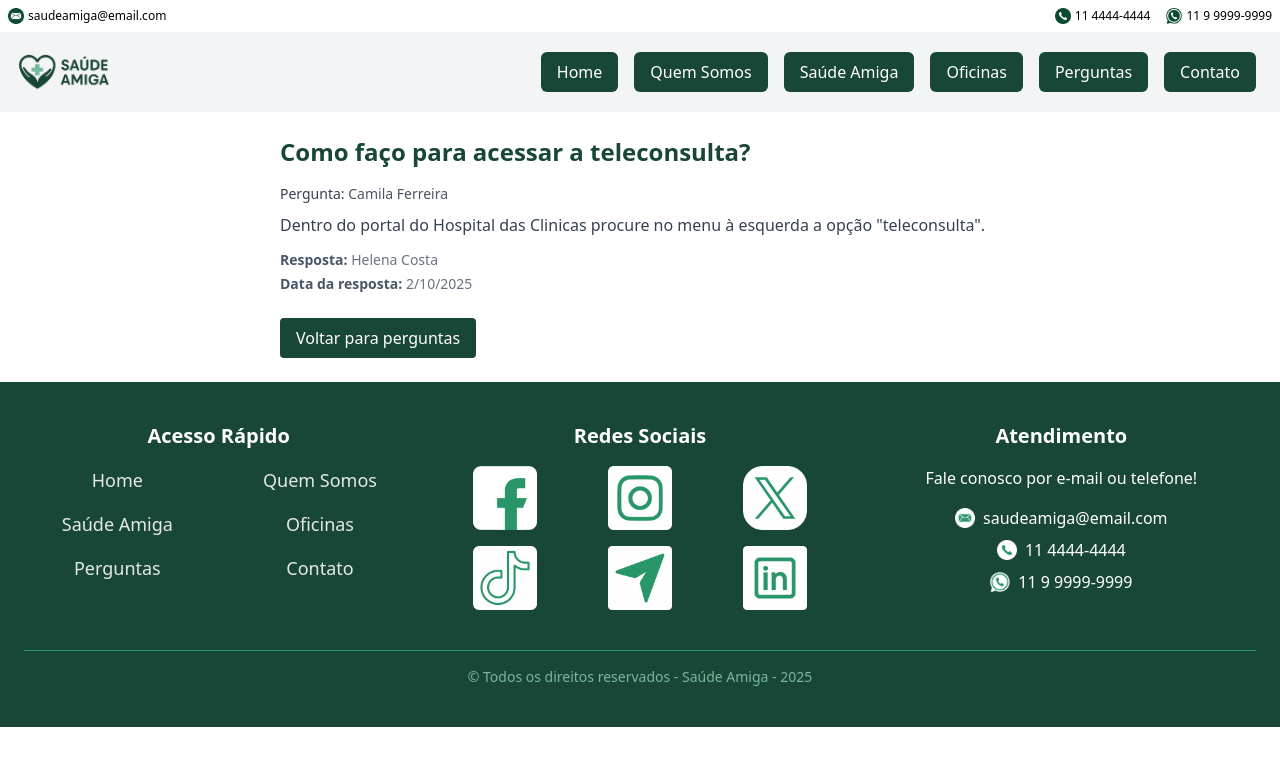
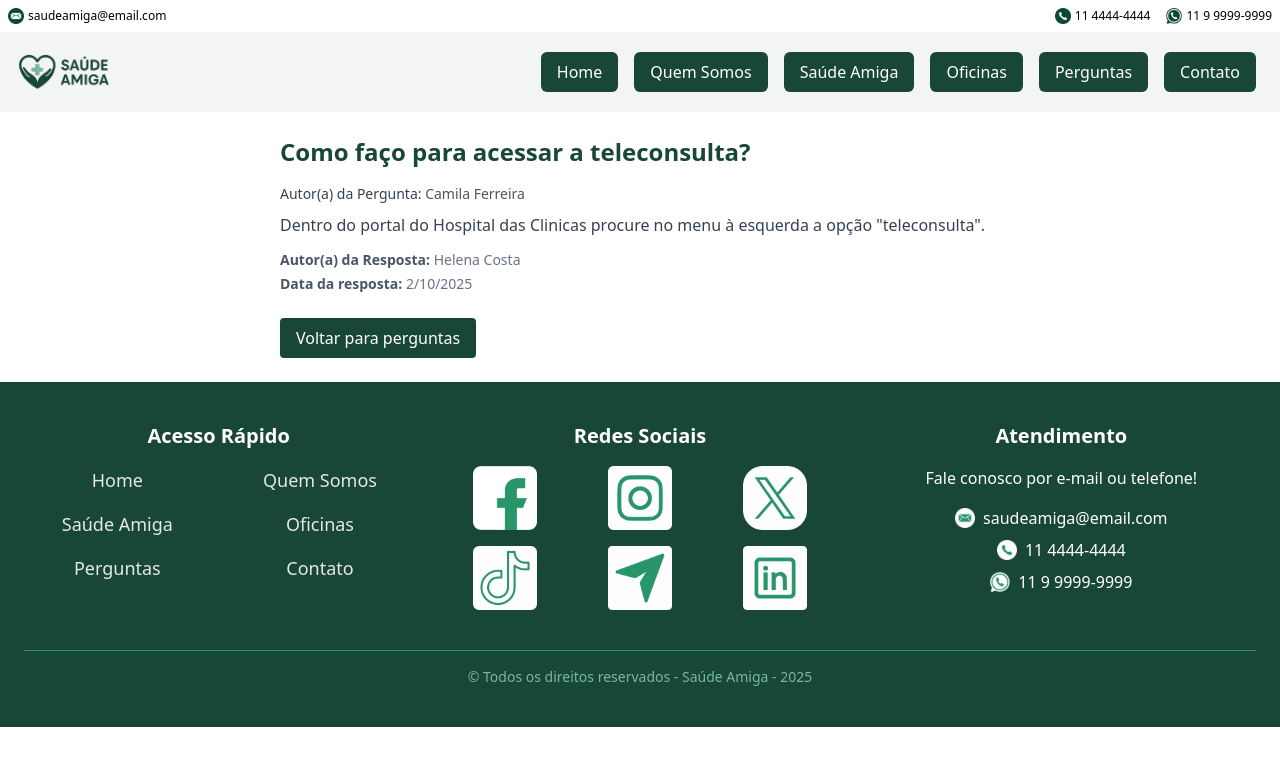
Before and after one commit to saude-amiga/react-amigo, a React (Vite) app: page /perguntas-frequentes/1 in a window 1280 px wide. Shown: the top 766 px of the page. Built offline with nearby package versions, Linux system fonts and the light colour scheme.

Commit message:
Corrigindo textos de autores (pergunta e resposta)

```diff
--- a/src/routes/FaqResposta/index.tsx
+++ b/src/routes/FaqResposta/index.tsx
@@ -35,17 +35,17 @@ export default function FaqResposta() {
     <div className="max-w-3xl mx-auto p-6">
       <h2 className="text-2xl font-bold text-[#194737] mb-4">{faq.titulo}</h2>
       <p className="text-sm text-gray-600 mb-2">
-        <strong className="font-medium text-gray-700">Pergunta:</strong> {faq.autorDaPergunta}
+        <strong className="font-medium text-gray-700">Autor(a) da Pergunta:</strong> {faq.autorDaPergunta}
       </p>
 
       <p
-        className="text-gray-700 mb-3 leading-relaxed"
+        className="text-gray-700 mb-3 leading-relaxed resp-link"
         dangerouslySetInnerHTML={{ __html: faq.corpo || "" }}
       />
 
       <div className="text-sm text-gray-500 space-y-1 mb-6">
         <p>
-          <strong className="text-gray-600">Resposta:</strong> {faq.autorDaResposta}
+          <strong className="text-gray-600">Autor(a) da Resposta:</strong> {faq.autorDaResposta}
         </p>
 
         <p>
```
Also changed, not shown: 1 other file (tests, documents, lock files or other folders).
